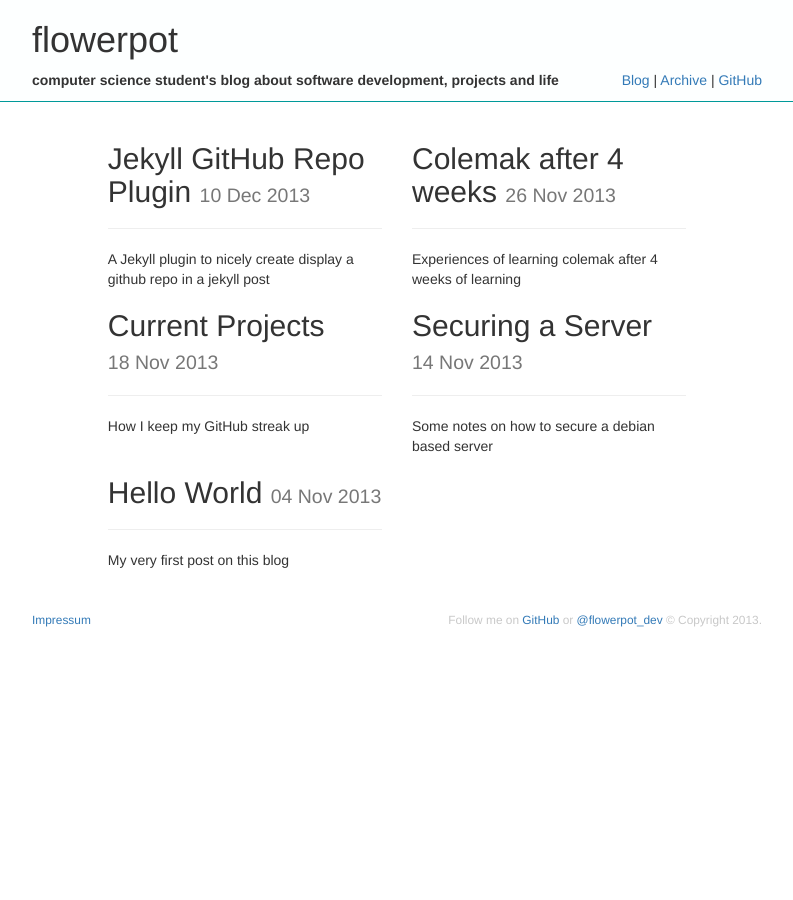
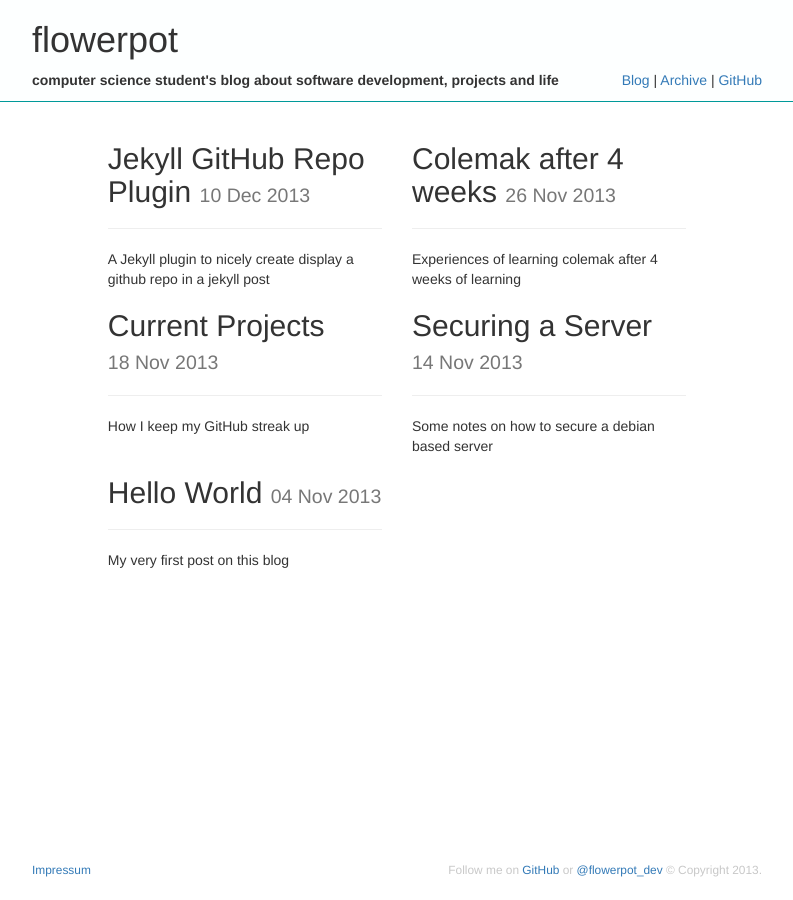
Before and after one commit to flower-pot/blog, a Jekyll site: the page built from archive/index.markdown, in a window 1280 px wide. Shown: the whole page, without its empty margins (243-1036 px from the left). Built offline with Jekyll 4.4.1, drawn with Linux system fonts in a browser that asks for light colours; nearby versions of some CDN libraries; Markdown is read by kramdown in place of the engine named in the settings; comment, search, counter and statistics services are not loaded.

Commit message:
correct sticky footer hack and correct html rendering for archive

```diff
--- a/_layouts/archive.html
+++ b/_layouts/archive.html
@@ -10,7 +10,7 @@
         <hr />
         {{ post.teaser }}
       </div>
-    {% if modulo == '1' %}
+    {% if modulo == '1' or forloop.last %}
     </div>
     {% endif %}
     {% endfor %}
--- a/assets/css/style.css
+++ b/assets/css/style.css
@@ -36,7 +36,7 @@
   height: auto !important;
   height: 100%;
   /* Negative indent footer by it's height */
-  margin: 0 auto -60px;
+  margin: 0 auto -80px;
 }
 
 /* Set the fixed height of the footer here */
```
